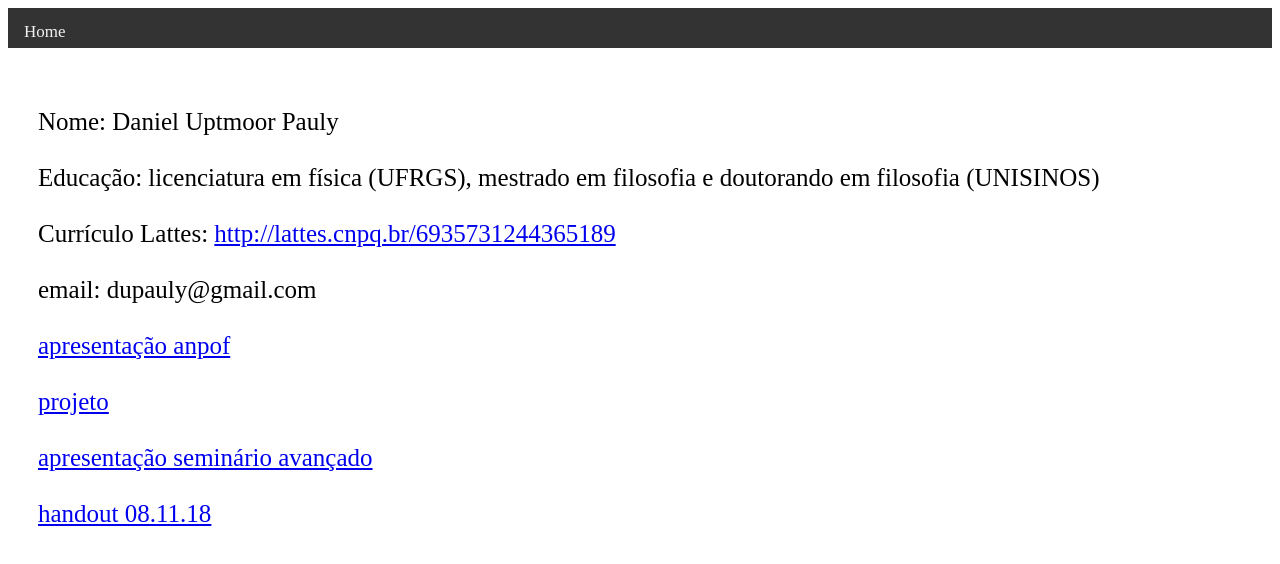
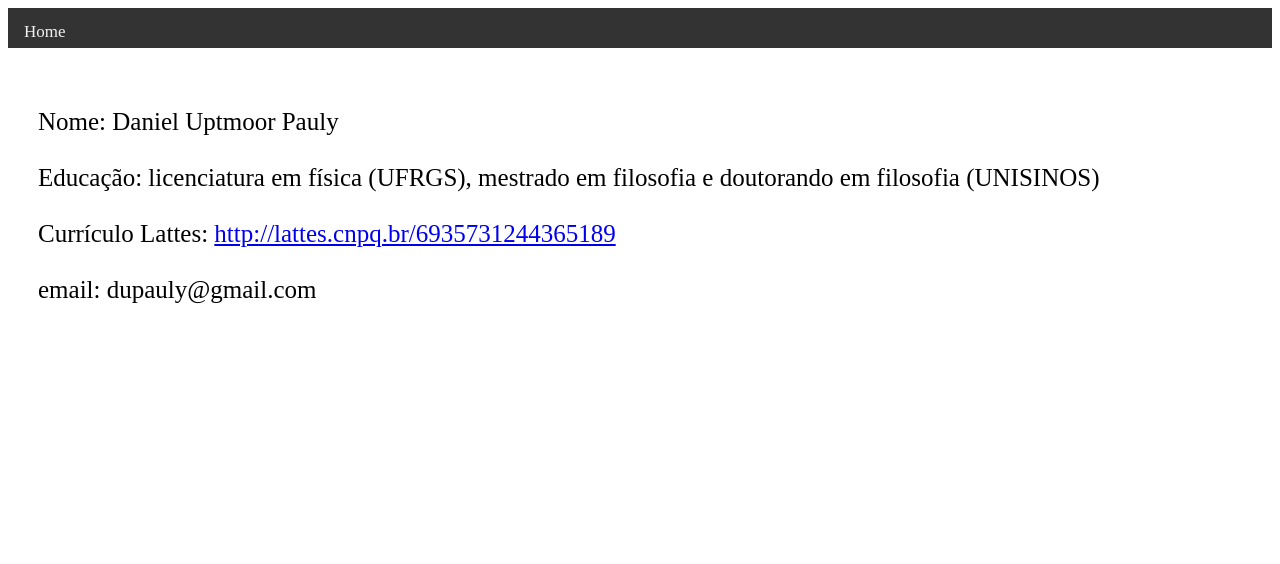
Before and after one commit to socialbrainsgroup/dupauly.github.io, a plain HTML site: page index.html in a window 1280 px wide. Drawn offline with Linux system fonts and the light colour scheme.

Commit message:
Update index.html

```diff
--- a/index.html
+++ b/index.html
@@ -20,11 +20,6 @@
 			Educação: licenciatura em física (UFRGS), mestrado em filosofia e doutorando em filosofia (UNISINOS)<br><br>
 			Currículo Lattes: <a href="http://lattes.cnpq.br/6935731244365189">http://lattes.cnpq.br/6935731244365189</a><br><br>
 			email: dupauly@gmail.com<br><br>
-			<a href="https://docs.google.com/presentation/d/1FYtusZLO21uKXmPlROOuL6rKhrXN4w4XYB21ySO445I/edit?usp=sharing">apresentação anpof</a><br><br>
-			<a href="https://docs.google.com/document/d/1gfscqkHJs0HacK9iPQhoNlE4sHIZQq6ChI4rd_lU0Is/edit?usp=sharing">projeto</a><br><br>
-			<a href="https://docs.google.com/presentation/d/1U_ulBwL0fqSAvujBSn0qeHirRUJLretS3WKD-MGuQXQ/edit?usp=sharing">apresentação seminário avançado</a><br><br>
-			<a href="https://docs.google.com/document/d/1gektttVvarDCm2YfhT7tP1zRGLOEy6AWk62iaSCT0yo/edit?usp=sharing">handout 08.11.18</a><br><br>
-
 		</div>
 		<!--
 			<div class="main">
```
